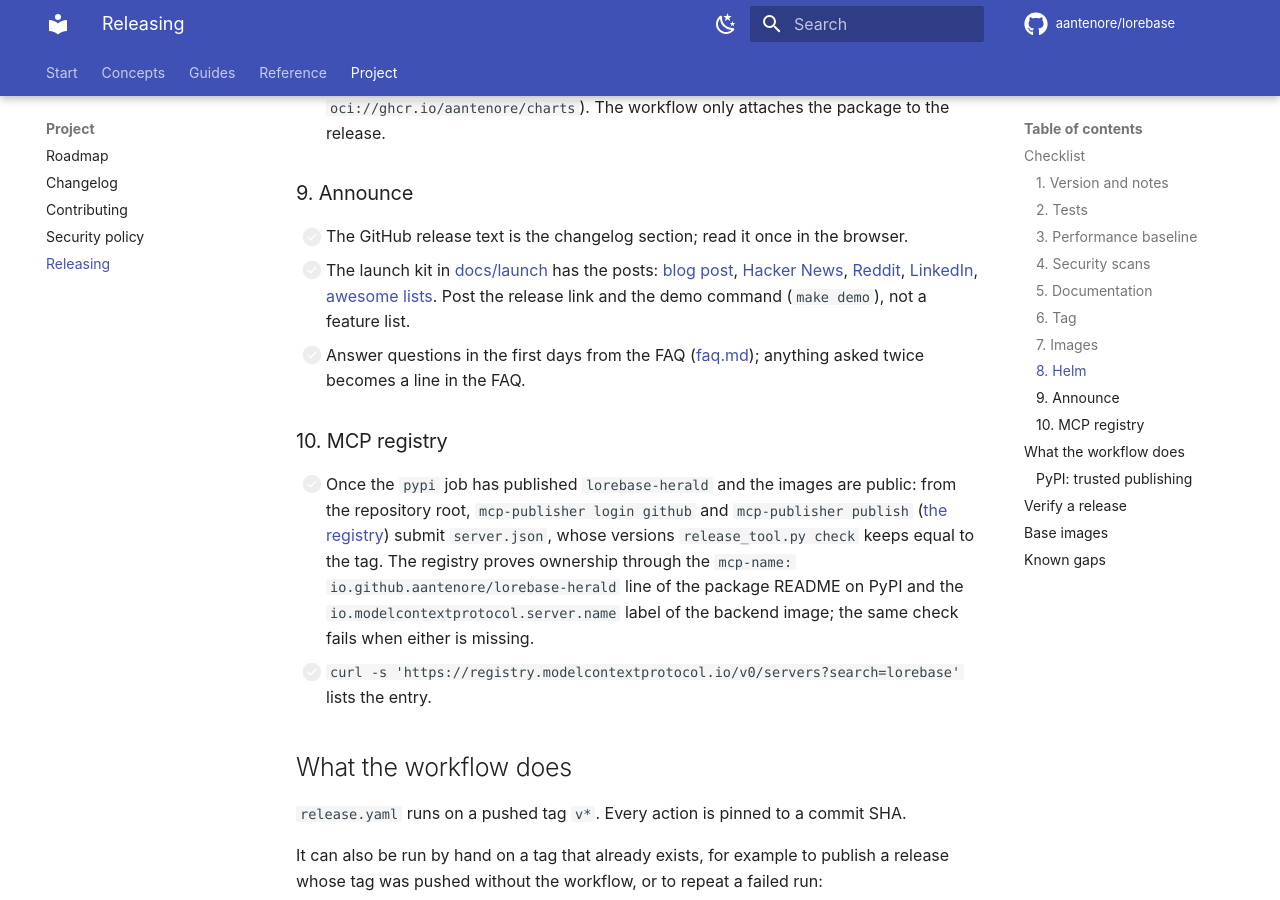
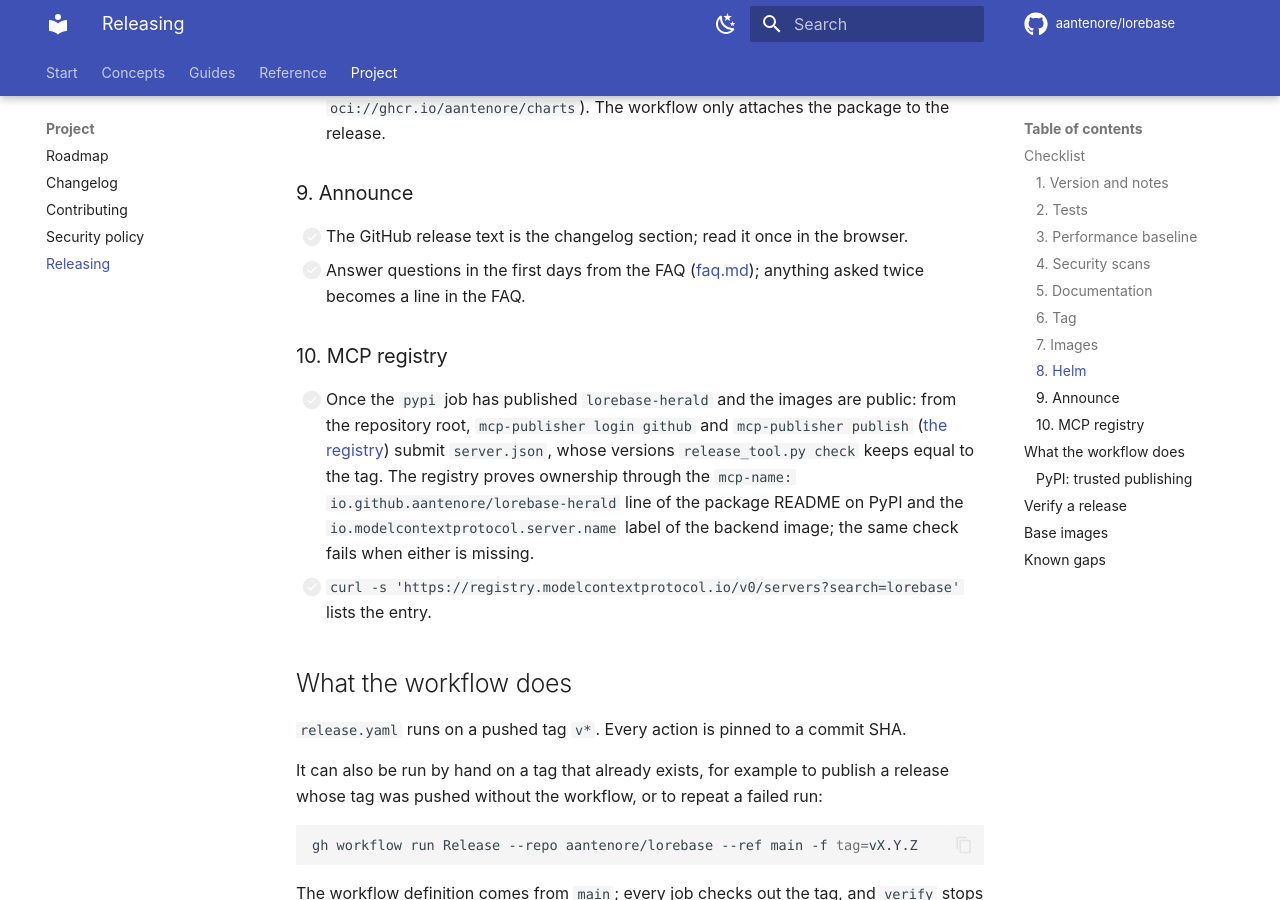
Before and after one commit to aantenore/lorebase, an MkDocs documentation site: the page built from docs/release.md, in a window 1280 px wide and 900 px high, scrolled down 3306 px. Built offline with MkDocs 1.6.1 and Material for MkDocs 9.7.7, drawn with Linux system fonts in a browser that asks for light colours; comment, search, counter and statistics services are not loaded; some of the changed text lies outside the part shown.

Commit message:
docs: remove pages outside the documentation site

```diff
--- a/docs/release.md
+++ b/docs/release.md
@@ -1,6 +1,6 @@
 # Releasing Lorebase
 
-The checklist for a release, what [`release.yaml`](../.github/workflows/release.yaml) does when the tag is pushed, and how to check what it published. A release is a tag `vMAJOR.MINOR.PATCH` (or `-alpha.N`, `-beta.N`, `-rc.N`) on a commit of `main` whose CI is green. The notes are written by hand in [CHANGELOG.md](../CHANGELOG.md) following [the style guide](launch/changelog-style.md).
+The checklist for a release, what [`release.yaml`](../.github/workflows/release.yaml) does when the tag is pushed, and how to check what it published. A release is a tag `vMAJOR.MINOR.PATCH` (or `-alpha.N`, `-beta.N`, `-rc.N`) on a commit of `main` whose CI is green. The notes are written by hand in [CHANGELOG.md](../CHANGELOG.md).
 
 The workflow never runs on a pull request and nobody creates the tag for you: pushing it is the decision to release.
 
@@ -70,7 +70,6 @@
 ### 9. Announce
 
 - [ ] The GitHub release text is the changelog section; read it once in the browser.
-- [ ] The launch kit in [docs/launch](launch) has the posts: [blog post](launch/blog-post.md), [Hacker News](launch/hacker-news.md), [Reddit](launch/reddit.md), [LinkedIn](launch/linkedin.md), [awesome lists](launch/awesome-lists.md). Post the release link and the demo command (`make demo`), not a feature list.
 - [ ] Answer questions in the first days from the FAQ ([faq.md](faq.md)); anything asked twice becomes a line in the FAQ.
 
 ### 10. MCP registry
--- a/mkdocs.yml
+++ b/mkdocs.yml
@@ -11,10 +11,6 @@
 
 docs_dir: docs
 site_dir: build/site
-
-# The launch kit (posts for announcements) is not part of the documentation.
-exclude_docs: |
-  launch/
 
 # Built and linked from the roadmap, but not listed in the navigation (a planning record).
 not_in_nav: |
--- a/scripts/docs/mkdocs_hooks.py
+++ b/scripts/docs/mkdocs_hooks.py
@@ -4,9 +4,8 @@
 
 * the changelog, the contributing guide and the security policy live in the repository root;
   they are added to the site as pages under `project/`
-* a relative link that leaves the docs tree (`../examples/README.md`, `LICENSE`, a file of the
-  launch kit that the site excludes) is pointed at the repository on GitHub, and a link to one of
-  the root pages above is pointed at its page on the site
+* a relative link that leaves the docs tree (`../examples/README.md`, `LICENSE`) is pointed at the repository on GitHub,
+  and a link to one of the root pages above is pointed at its page on the site
 """
 
 from __future__ import annotations
```
Also changed, not shown: CHANGELOG.md (+1 -1 lines), docs/api-stability.md (+2 -2 lines), 1 other file.
